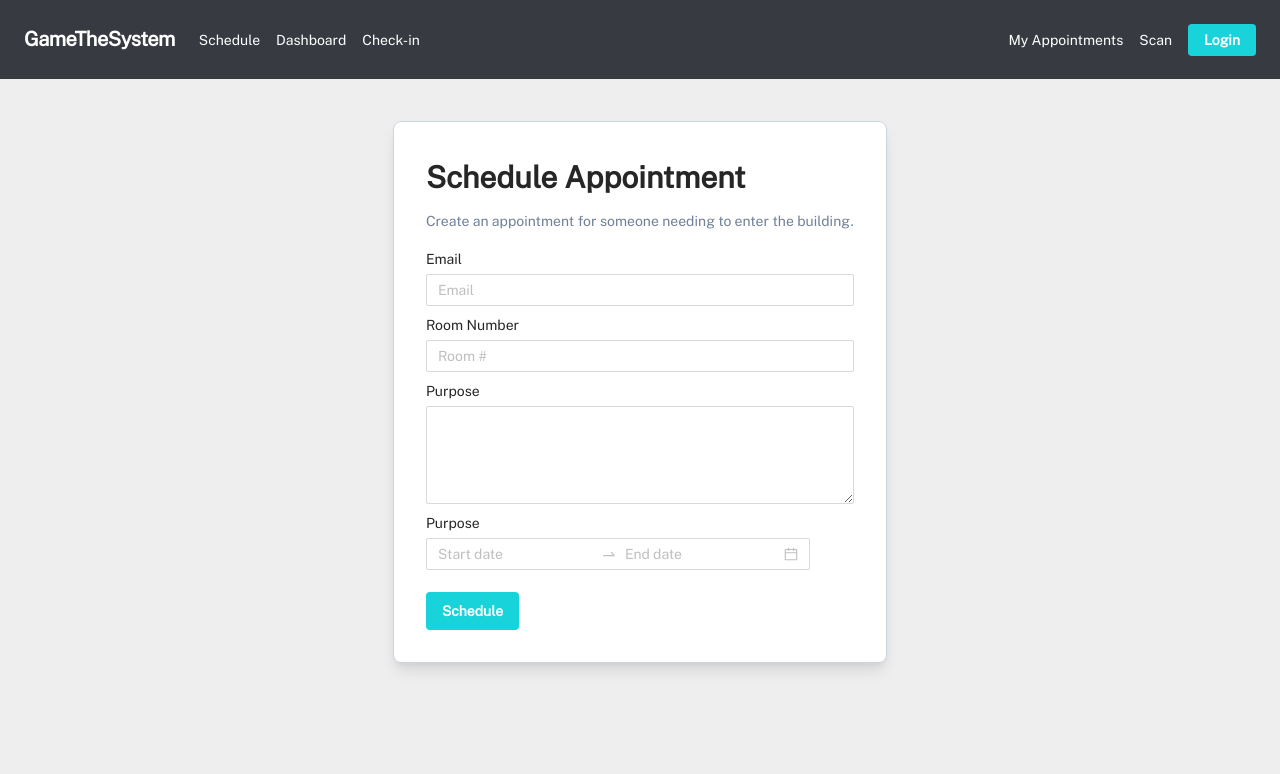
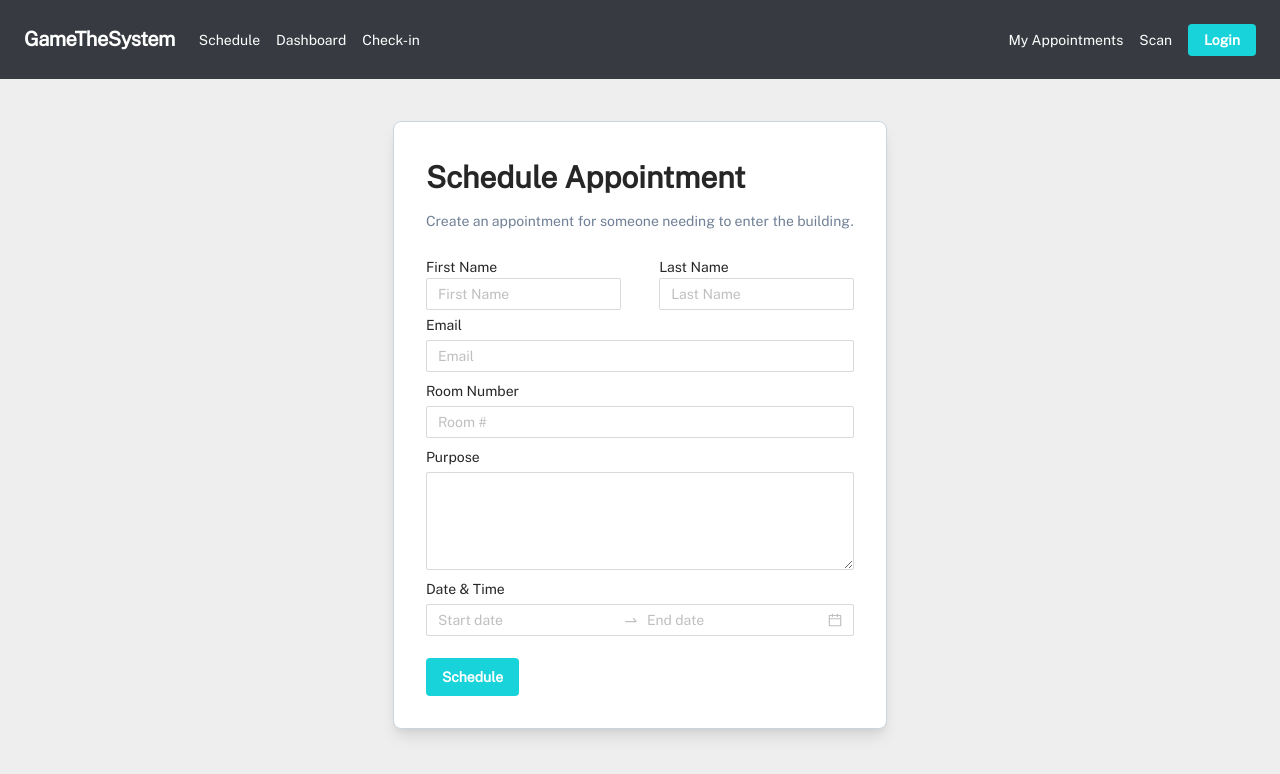
Before and after one commit to HACC2020/GameTheSystem, a Next.js app in the folder ui/: page /schedule in a window 1280 px wide. Shown: the top 774 px of the page. Built offline with nearby package versions, Linux system fonts and the light colour scheme.

Commit message:
added name fields

```diff
--- a/ui/components/Schedule/Schedule.jsx
+++ b/ui/components/Schedule/Schedule.jsx
@@ -15,6 +15,8 @@ function Schedule() {
     status: 'success',
     message: 'Successfully scheduled an appointment!',
   });
+  const [firstname, setFirstName] = useState('');
+  const [lastname, setLastName] = useState('');
   const [email, setEmail] = useState('');
   const [purpose, setPurpose] = useState('');
   const [room, setRoom] = useState('');
@@ -29,15 +31,23 @@ function Schedule() {
 
   const submit = async () => {
     try {
+      const { data } = await axios.post('/user', {
+        data: {
+          api_key: window.localStorage.getItem('token'),
+        },
+      });
+      const json = JSON.parse(data);
+
       const info = await axios.post('/appointments/create', {
-        sponsoringUserID: window.localStorage.getItem('userId'),
-        startDateTime: Date(date[0]),
-        endDateTime: Date(date[1]),
-        purpose,
-        appointmentRoomNumber: room,
-        guestEmails: [email],
+        data: {
+          sponsoringUserID: json.id,
+          startDateTime: Date(date[0]),
+          endDateTime: Date(date[1]),
+          purpose,
+          appointmentRoomNumber: room,
+          guestEmails: [email],
+        },
       });
-      console.log('info');
       if (info.data[0].Status === '1') {
         setSuccess({
           status: 'success',
@@ -65,14 +75,25 @@ function Schedule() {
         <div className="text-gray-600 mb-4">
           Create an appointment for someone needing to enter the building.
         </div>
+        <div className="flex justify-between">
+          <div className="pt-2 pb-1">
+            <div>First Name</div>
+            <Input onChange={(value) => setFirstName(value)} placeholder="First Name" />
+          </div>
+          <div className="pt-2 pb-1">
+            <div>Last Name</div>
+            <Input onChange={(value) => setLastName(value)} placeholder="Last Name" />
+          </div>
+        </div>
         <div className="pb-1">Email</div>
         <Input onChange={(value) => setEmail(value)} placeholder="Email" />
         <div className="pt-2 pb-1">Room Number</div>
         <Input onChange={(value) => setRoom(value)} placeholder="Room #" />
         <div className="pt-2 pb-1">Purpose</div>
         <TextArea onChange={(value) => setPurpose(value)} rows={4} />
-        <div className="pt-2 pb-1">Purpose</div>
+        <div className="pt-2 pb-1">Date & Time</div>
         <RangePicker
+          className="w-full"
           showTime={{ format: 'HH:mm' }}
           format="YYYY-MM-DD HH:mm"
           onChange={(value) => setDate(value)}
--- a/ui/package.json
+++ b/ui/package.json
@@ -12,6 +12,7 @@
     "axios": "^0.21.0",
     "global": "^4.4.0",
     "next": "10.0.1",
+    "qr-scanner": "^1.2.0",
     "react": "17.0.1",
     "react-dom": "17.0.1",
     "react-qr-scanner": "0.0.11"
```
Also changed, not shown: 1 other file (tests, documents, lock files or other folders).
